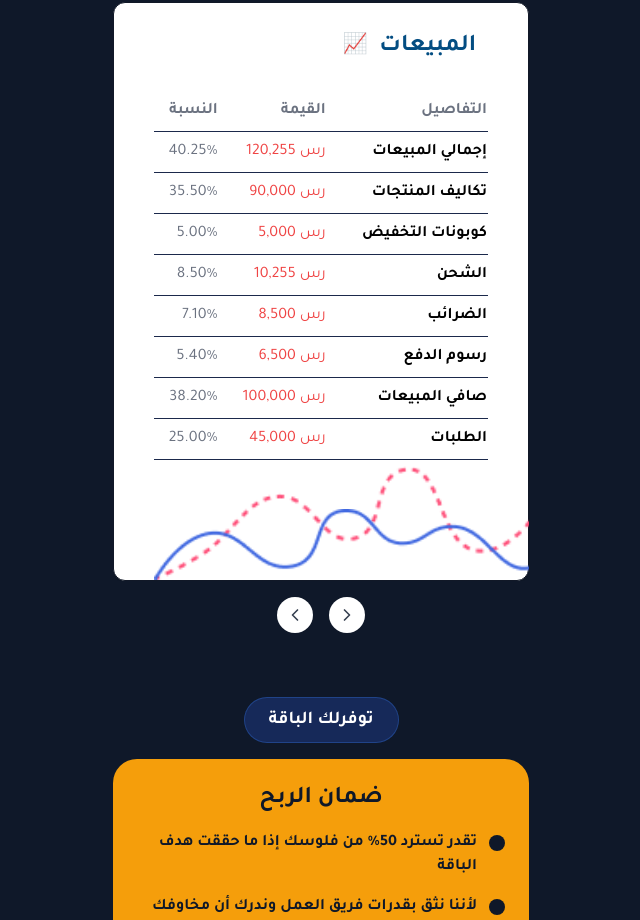
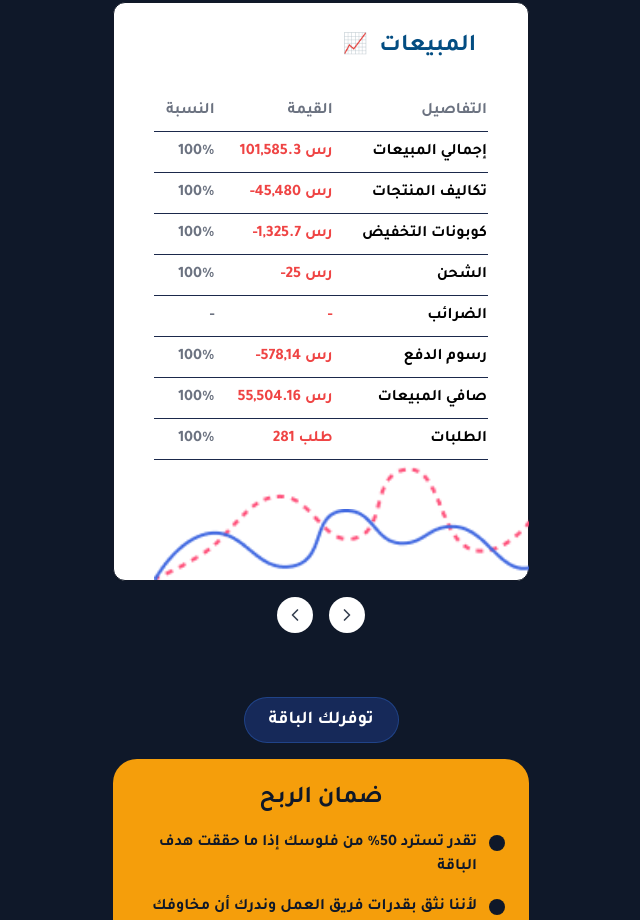
Before and after one commit to Al-Bash-Engineer-Ahmed/test-project, a Next.js app: page / in a window 1280 px wide. Shown: the part 2452-3372 px from the top of the page, without its empty margins (319-959 px from the left). Built offline with nearby package versions, Linux system fonts and the light colour scheme.

Commit message:
update sales data

```diff
--- a/components/portfolio.tsx
+++ b/components/portfolio.tsx
@@ -14,56 +14,56 @@ const salesData = [
     title: "المبيعات",
     icon: "📈",
     metrics: [
-      { label: "إجمالي المبيعات", value: "120,255 رس", percentage: "40.25%" },
-      { label: "تكاليف المنتجات", value: "90,000 رس", percentage: "35.50%" },
-      { label: "كوبونات التخفيض", value: "5,000 رس", percentage: "5.00%" },
-      { label: "الشحن", value: "10,255 رس", percentage: "8.50%" },
-      { label: "الضرائب", value: "8,500 رس", percentage: "7.10%" },
-      { label: "رسوم الدفع", value: "6,500 رس", percentage: "5.40%" },
-      { label: "صافي المبيعات", value: "100,000 رس", percentage: "38.20%" },
-      { label: "الطلبات", value: "45,000 رس", percentage: "25.00%" },
+      { label: "إجمالي المبيعات", value: "101,585.3 رس", percentage: "100%" },
+      { label: "تكاليف المنتجات", value: "-45,480 رس", percentage: "100%" },
+      { label: "كوبونات التخفيض", value: "-1,325.7 رس", percentage: "100%" },
+      { label: "الشحن", value: "-25 رس", percentage: "100%" },
+      { label: "الضرائب", value: "-", percentage: "-" },
+      { label: "رسوم الدفع", value: "-578,14 رس", percentage: "100%" },
+      { label: "صافي المبيعات", value: "55,504.16 رس", percentage: "100%" },
+      { label: "الطلبات", value: "281 طلب", percentage: "100%" },
     ],
   },
   {
     title: "المبيعات",
     icon: "📊",
     metrics: [
-      { label: "إجمالي المبيعات", value: "95,600 رس", percentage: "30.10%" },
-      { label: "تكاليف المنتجات", value: "75,000 رس", percentage: "28.30%" },
-      { label: "كوبونات التخفيض", value: "3,200 رس", percentage: "3.40%" },
-      { label: "الشحن", value: "8,900 رس", percentage: "7.50%" },
-      { label: "الضرائب", value: "6,800 رس", percentage: "6.00%" },
-      { label: "رسوم الدفع", value: "4,700 رس", percentage: "4.10%" },
-      { label: "صافي المبيعات", value: "80,000 رس", percentage: "30.20%" },
-      { label: "الطلبات", value: "38,500 رس", percentage: "22.50%" },
+      { label: "إجمالي المبيعات", value: "979,626.59 رس", percentage: "100%" },
+      { label: "تكاليف المنتجات", value: "-213,337.5 رس", percentage: "100%" },
+      { label: "كوبونات التخفيض", value: "-68,210.69 رس", percentage: "100%" },
+      { label: "الشحن", value: "-44,426 رس", percentage: "100%" },
+      { label: "الضرائب", value: "-", percentage: "-" },
+      { label: "رسوم الدفع", value: "-12,409.38 رس", percentage: "100%" },
+      { label: "صافي المبيعات", value: "727,453.71 رس", percentage: "100%" },
+      { label: "الطلبات", value: "8,105 طلب", percentage: "100%" },
     ],
   },
   {
     title: "المبيعات",
     icon: "📉",
     metrics: [
-      { label: "إجمالي المبيعات", value: "110,400 رس", percentage: "38.00%" },
-      { label: "تكاليف المنتجات", value: "88,500 رس", percentage: "33.50%" },
-      { label: "كوبونات التخفيض", value: "4,500 رس", percentage: "4.90%" },
-      { label: "الشحن", value: "9,200 رس", percentage: "7.80%" },
-      { label: "الضرائب", value: "7,100 رس", percentage: "6.50%" },
-      { label: "رسوم الدفع", value: "5,200 رس", percentage: "4.80%" },
-      { label: "صافي المبيعات", value: "90,500 رس", percentage: "35.00%" },
-      { label: "الطلبات", value: "41,200 رس", percentage: "23.80%" },
+      { label: "إجمالي المبيعات", value: "101,997 رس", percentage: "7.01%" },
+      { label: "تكاليف المنتجات", value: "-22,807.5 رس", percentage: "9.25%" },
+      { label: "كوبونات التخفيض", value: "-14,893 رس", percentage: "5.22%" },
+      { label: "الشحن", value: "-6,288 رس", percentage: "2.99%" },
+      { label: "الضرائب", value: "-", percentage: "-" },
+      { label: "رسوم الدفع", value: "-1,474.27 رس", percentage: "6.03%" },
+      { label: "صافي المبيعات", value: "71,427.23 رس", percentage: "6.85%" },
+      { label: "الطلبات", value: "921 طلب", percentage: "3.96%" },
     ],
   },
   {
     title: "المبيعات",
     icon: "📈",
     metrics: [
-      { label: "إجمالي المبيعات", value: "130,700 رس", percentage: "42.80%" },
-      { label: "تكاليف المنتجات", value: "105,600 رس", percentage: "37.20%" },
-      { label: "كوبونات التخفيض", value: "6,300 رس", percentage: "5.80%" },
-      { label: "الشحن", value: "11,400 رس", percentage: "9.00%" },
-      { label: "الضرائب", value: "9,300 رس", percentage: "7.50%" },
-      { label: "رسوم الدفع", value: "7,000 رس", percentage: "6.20%" },
-      { label: "صافي المبيعات", value: "110,500 رس", percentage: "40.00%" },
-      { label: "الطلبات", value: "48,700 رس", percentage: "26.50%" },
+      { label: "إجمالي المبيعات", value: "103,018.65 رس", percentage: "17.21%" },
+      { label: "تكاليف المنتجات", value: "-16,384 رس", percentage: "25.18%" },
+      { label: "كوبونات التخفيض", value: "-839,62 رس", percentage: "14.67%" },
+      { label: "الشحن", value: "-", percentage: "-" },
+      { label: "الضرائب", value: "-", percentage: "-" },
+      { label: "رسوم الدفع", value: "-5,351.61 رس", percentage: "20.42%" },
+      { label: "صافي المبيعات", value: "81,283.04 رس", percentage: "22.31%" },
+      { label: "الطلبات", value: "4,330 طلب", percentage: "16.75%" },
     ],
   },
 ];
@@ -119,7 +119,7 @@ export default function Portfolio() {
                           </thead>
                           <tbody>
                             {card.metrics.map((metric, i) => (
-                              <tr key={i} className="border-b">
+                              <tr key={i} className="border-b font-bold">
                                 <td className="py-2 text-gray-500">
                                   {metric.percentage}
                                 </td>
@@ -135,8 +135,16 @@ export default function Portfolio() {
                         </table>
                       </div>
                       <div className="absolute bottom-0 w-full">
-                        <img className="absolute bottom-0 w-full" src="/images/Vector 4.png" alt="Vector" />
-                        <img className="absolute bottom-0 w-full" src="/images/Vector 3.png" alt="Vector" />
+                        <img
+                          className="absolute bottom-0 w-full"
+                          src="/images/Vector 4.png"
+                          alt="Vector"
+                        />
+                        <img
+                          className="absolute bottom-0 w-full"
+                          src="/images/Vector 3.png"
+                          alt="Vector"
+                        />
                       </div>
                     </CardContent>
                   </Card>
```
